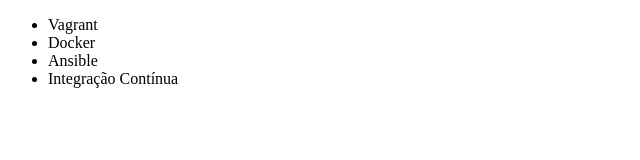
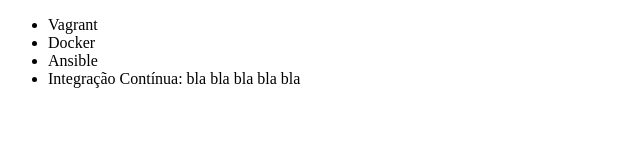
Before and after one commit to marcelomagri/curso-git, a plain HTML site: page index.html in a window 1280 px wide. Shown: the whole page, without its empty margins (0-640 px from the left). Drawn offline with Linux system fonts and the light colour scheme.

Commit message:
Ajustei o nome do curso

```diff
--- a/index.html
+++ b/index.html
@@ -9,7 +9,7 @@
         <li>Vagrant</li>
         <li>Docker</li>
         <li>Ansible</li>
-        <li>Integração Contínua</li>
+        <li>Integração Contínua: bla bla bla bla bla</li>
     </ul>
 </body>
 </html>
```
